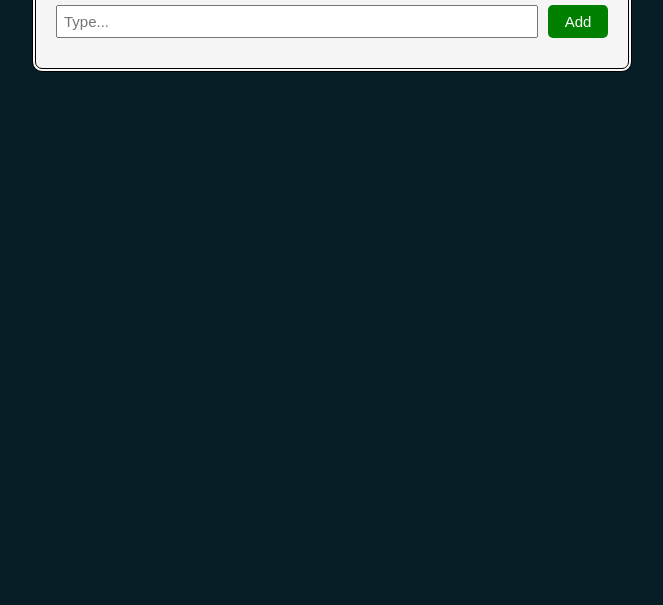
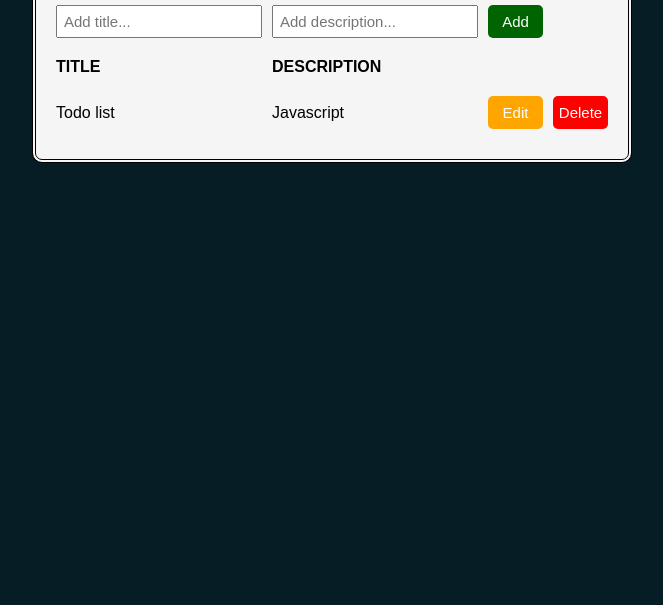
Before and after one commit to AhmZee/TaskTodo, a plain HTML site: page index.html in a window 1280 px wide. Shown: the part 195-800 px from the top of the page, without its empty margins (308-971 px from the left). Drawn offline with Linux system fonts and the light colour scheme.

Commit message:
one more input, edit and save button added

```diff
--- a/index.html
+++ b/index.html
@@ -13,14 +13,22 @@
     <div class="sub-container">
       <h2>TODO LIST</h2>
       <div class="todo-input-grid">
-        <input placeholder="Type..." class="js-text-input text-input" />
+        <input placeholder="Add title..." class="js-title-input title-input" />
+        <input placeholder="Add description..." class="js-description-input description-input" />
         <button onclick="
   addTodo()
   " class="add-todo-button">
           Add
         </button>
       </div>
-      <div class="js-todo-list todo-grid"></div>
+      <div class="headings">
+        <p>TITLE</p>
+        <p>DESCRIPTION</p>
+      </div>
+      <div class="todo-list-grid-con">
+        <div class="js-todo-list todo-grid"></div>
+
+      </div>
     </div>
   </div>
 </body>
--- a/index.js
+++ b/index.js
@@ -1,22 +1,44 @@
-const todoList = [
+
+const todoList = [{
+  title: "Todo list",
+  description: "Javascript",
+  startEdit: false
+}
 ];
 console.log(todoList)
+renderTodoList();
 function renderTodoList() {
   let todoListHTML = "";
 
   for (let i = 0; i < todoList.length; i++) {
     const todoObject = todoList[i];
 
-    const text  = todoObject.text;
+    const title  = todoObject.title;
+    const description  = todoObject.description;
 
-    const html = `
-    <div>${text}</div>
-    <button onclick="
-    todoList.splice(${i}, 1);
-    renderTodoList();
-    " class="todo-delete-button">Delete</button>
-    `;
-    todoListHTML += html;
+    if (todoObject.startEdit) {
+      // Display the edit input and save button
+      const html = `
+      <div class="save-todo-grid">
+        <input class="js-edit-title" value="${title}" />
+        <input class="js-edit-description" value="${description}" />
+        <button onclick="saveTodo(${i})" class="save-todo-button">Save</button>
+        </div>
+      `;
+      todoListHTML += html;
+    } else {
+      // Display the todo item with edit button
+      const html = `
+      <div class="edit-todo-grid">
+        <div class="title">${title}</div>
+        <div class="description">${description}</div>
+
+        <button onclick="startEditing(${i})" class="todo-edit-button">Edit</button>
+        <button onclick="deleteTodo(${i})" class="todo-delete-button">Delete</button>
+      </div>
+      `;
+      todoListHTML += html;
+    }
   }
 
   document.querySelector(".js-todo-list").innerHTML = todoListHTML;
@@ -24,17 +46,45 @@ function renderTodoList() {
 
 function addTodo() {
 
-  const inputElement = document.querySelector(".js-text-input");
+  const titleElement = document.querySelector(".js-title-input");
+  const descriptionElement = document.querySelector(".js-description-input");
+  if (titleElement.value !== "" && descriptionElement.value !== "") {
+    const title = titleElement.value;
+    const description = descriptionElement.value;
+    todoList.unshift({ title, description, startEdit: false });
+    titleElement.value = "";
+    descriptionElement.value = "";
+    renderTodoList();
+  }
+  console.log(todoList)
+}
 
-  if (inputElement.value === "") {
+function startEditing(index) {
+  // Set editing flag to true for the selected item
+  todoList[index].startEdit = true;
+  renderTodoList();
+}
+
+function saveTodo(index) {
+  // Update the text with the edited value and set editing flag to false
+
+  const editTitleInput = document.querySelector(".js-edit-title");
+  const editDescriptionInput = document.querySelector(".js-edit-description");
+
+  if(editTitleInput.value === "" || editDescriptionInput.value === "") {
 
   }else{
 
-  const text = inputElement.value;
-
-  todoList.unshift({text});
-
-  inputElement.value = "";
+  todoList[index].title = editTitleInput.value;
+  todoList[index].description = editDescriptionInput.value;
+  todoList[index].startEdit = false;
   renderTodoList();
 }
 }
+function deleteTodo(index) {
+  todoList.splice(index, 1);
+  renderTodoList();
+}
+
+// Initial rendering of the todo list
+renderTodoList();
--- /dev/null
+++ b/newCss.css
@@ -0,0 +1,94 @@
+* {
+  margin: 0;
+  padding: 0;
+  box-sizing: border-box;
+  font-family: Arial;
+}
+
+body{
+  background-color: rgb(7, 29, 37);
+}
+
+.container{
+  width: 370px;
+  background-color: whitesmoke;
+  margin: auto;
+  margin-top: 10%;
+  border: 4px double black;
+  border-radius: 10px;
+
+}
+
+.sub-container{
+  width: 100%;
+  padding: 20px;
+}
+
+h2{
+  text-align: center;
+  margin-bottom: 20px;
+}
+
+.todo-grid,
+.todo-input-grid {
+  display: grid;
+  grid-template-columns: 1fr 60px;
+  column-gap: 10px;
+  row-gap: 10px;
+  align-items: center;
+}
+
+.todo-input-grid {
+  margin-bottom: 10px;
+  align-items: stretch;
+
+}
+
+.text-input {
+  font-size: 15px;
+  padding: 6px;
+  min-width: 100%;
+
+}
+
+.add-todo-button {
+  background-color: green;
+  color: white;
+  border: none;
+  font-size: 15px;
+  cursor: pointer;
+  border-radius: 5px;
+
+}
+
+.todo-delete-button {
+  background-color: red;
+  color: white;
+  border: none;
+  font-size: 15px;
+  cursor: pointer;
+  padding: 8px 0;
+  border-radius: 5px;
+}
+
+@media (min-width: 900px) {
+
+  .container{
+    width: 600px;
+}
+}
+
+.edit-todo-input {
+  font-size: 15px;
+  padding: 6px;
+  min-width: 100%;
+}
+
+.save-todo-button {
+  background-color: blue;
+  color: white;
+  border: none;
+  font-size: 15px;
+  cursor: pointer;
+  border-radius: 5px;
+}
--- a/style.css
+++ b/style.css
@@ -7,6 +7,15 @@
 
 body{
   background-color: rgb(7, 29, 37);
+}
+
+.headings{
+  display: grid;
+  grid-template-columns: 155px 1fr;
+  min-width: 300px;
+  row-gap: 10px;
+  margin: 20px 0;
+  font-weight: bold;
 }
 
 .container{
@@ -29,36 +38,149 @@ h2{
   margin-bottom: 20px;
 }
 
-.todo-grid,
-.todo-input-grid {
-  display: grid;
-  grid-template-columns: 1fr 60px;
+.todo-input-grid{
+  width: 320px;
+  grid-template-columns: 1fr;
   column-gap: 10px;
   row-gap: 10px;
   align-items: center;
+  align-items: stretch;
+  text-align: right;
 }
 
-.todo-input-grid {
-  margin-bottom: 10px;
-  align-items: stretch;
 
-}
 
-.text-input {
+.title-input,
+.description-input {
   font-size: 15px;
   padding: 6px;
   min-width: 100%;
+  margin: 3px 0;
 
 }
 
 .add-todo-button {
+  background-color: darkgreen;
+  color: white;
+  border: none;
+  font-size: 15px;
+  cursor: pointer;
+  border-radius: 5px;
+  padding: 6px 10px;
+
+}
+
+.save-todo-button{
   background-color: green;
   color: white;
   border: none;
   font-size: 15px;
   cursor: pointer;
   border-radius: 5px;
+  display: block;
+  margin: 5px 0 15px 222px;
+  padding: 4px;
+}
 
+.title,
+.description{
+  display: inline-block;
+  width: 150px;
+  padding: 7.5px 0;
+}
+
+.js-edit-title,
+.js-edit-description{
+  display: inline-block;
+  font-size: 15px;
+  width: 158.5px;
+  padding: 6px;
+  background-color: transparent;
+}
+
+
+.todo-edit-button{
+  background-color: orange;
+  color: white;
+  border: none;
+  font-size: 15px;
+  cursor: pointer;
+  border-radius: 5px;
+  padding: 4px ;
+  width: 40px;
+  margin: 5px 0 0 222px;
+}
+
+.todo-delete-button {
+  background-color: red;
+  color: white;
+  border: none;
+  font-size: 15px;
+  cursor: pointer;
+  padding: 4px;
+  border-radius: 5px;
+  width: 55px;
+  margin: 0 0 15px 0;
+}
+
+
+@media (min-width: 900px) {
+
+  .container{
+    width: 600px;
+}
+
+.todo-input-grid{
+  width: 487px;
+  display: grid;
+  grid-template-columns: 1fr 1fr 55px;
+  column-gap: 10px;
+  row-gap: 10px;
+  align-items: center;
+  align-items: stretch;
+}
+
+.title-input,
+.description-input,
+.js-edit-title,
+.js-edit-description {
+  font-size: 15px;
+  padding: 6px;
+  min-width: 100%;
+  margin: 0;
+
+}
+
+.headings{
+  display: grid;
+  grid-template-columns: 216px 1fr;
+  min-width: 300px;
+  row-gap: 10px;
+  margin: 20px 0;
+  font-weight: bold;
+}
+
+
+.edit-todo-grid{
+  display: grid;
+  grid-template-columns: 1fr 1fr 55px 55px;
+  justify-content: center;
+  align-items: center;
+  row-gap: 10px;
+  column-gap: 10px;
+  margin-bottom: 10px;
+}
+
+.todo-edit-button{
+  background-color: orange;
+  color: white;
+  border: none;
+  font-size: 15px;
+  cursor: pointer;
+  border-radius: 5px;
+  padding: 8px 0;
+  width: 55px;
+  margin: 0;
 }
 
 .todo-delete-button {
@@ -69,11 +191,26 @@ h2{
   cursor: pointer;
   padding: 8px 0;
   border-radius: 5px;
+  width: 55px;
+  margin: 0;
 }
 
-@media (min-width: 900px) {
+.save-todo-grid{
+  width: 487px;
+  display: grid;
+  grid-template-columns: 1fr 1fr 55px;
+  row-gap: 10px;
+  column-gap: 10px;
+  margin: 0 0 10px 0;
+}
 
-  .container{
-    width: 600px;
+.save-todo-button{
+  background-color: green;
+  color: white;
+  border: none;
+  font-size: 15px;
+  cursor: pointer;
+  border-radius: 5px;
+  margin: 0;
 }
 }
```
Also changed, not shown: new.html (added, +25 -0 lines), newJs.js (added, +62 -0 lines).
